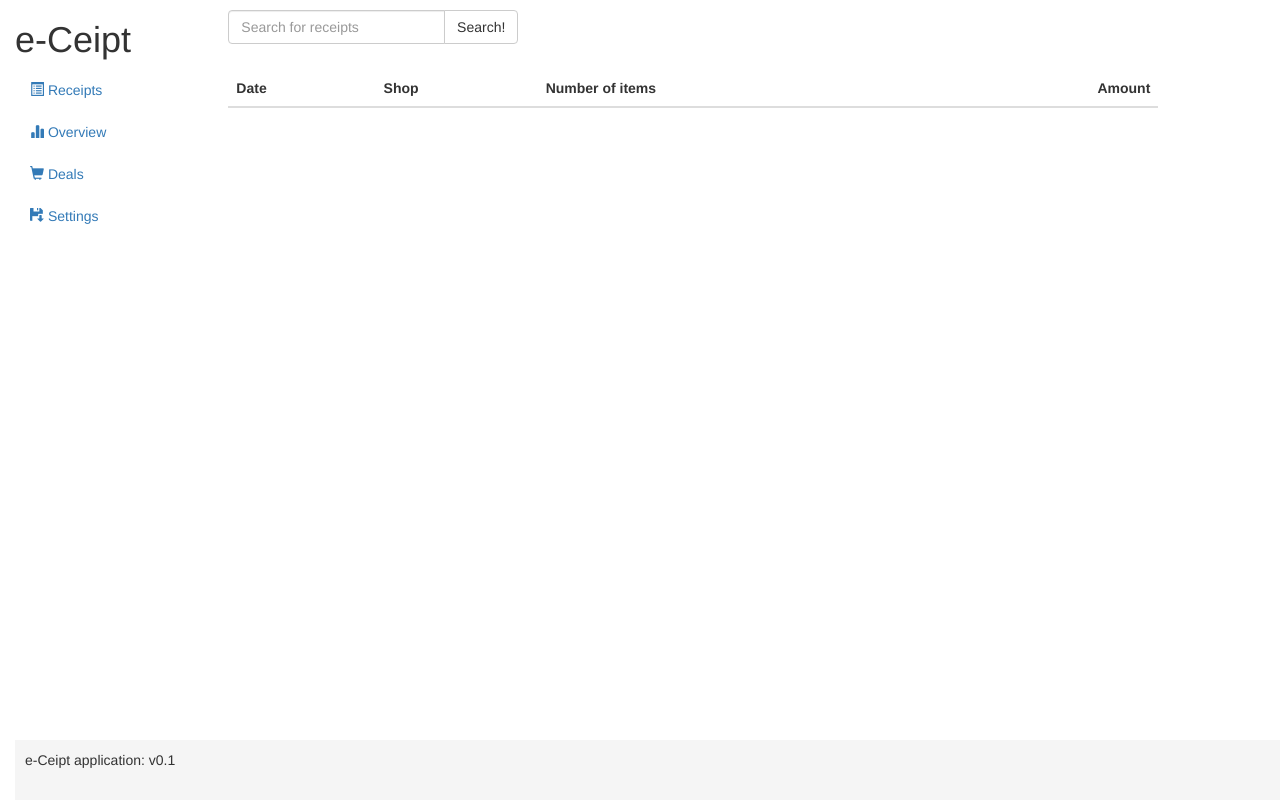
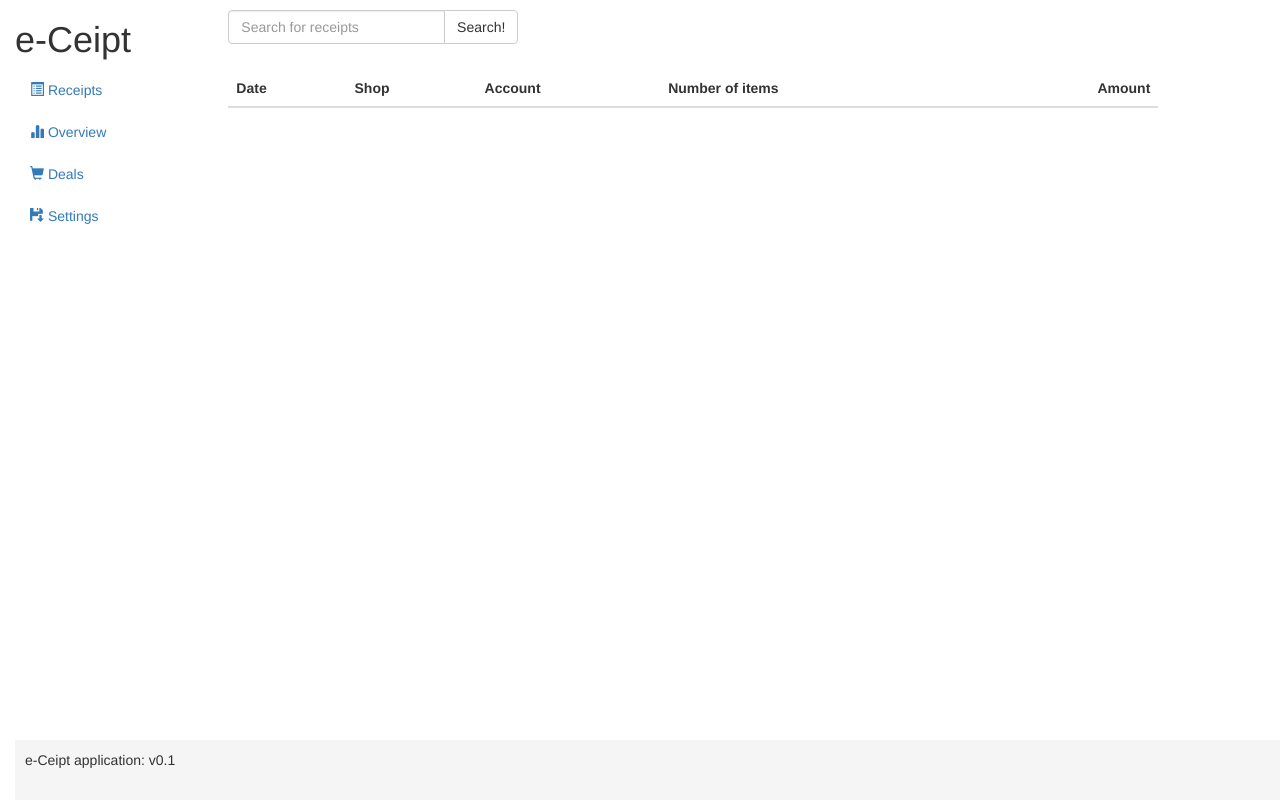
Before and after one commit to hahuunguyen/doekoe, a website: page app/index.html at #/view1 in a window 1280 px wide. Drawn offline with nearby package versions, Linux system fonts and the light colour scheme; some packages are replaced by stand-ins of ours.

Commit message:
addded account

```diff
--- a/app/data/data.json
+++ b/app/data/data.json
@@ -17,7 +17,8 @@
                 "certificate": "6A8713H75H6HHL",
                 "reference": "25423737",
                 "category": "food",
-                "price": 6.46
+                "price": 6.46,
+                "account": "NL15 RABO 0232 34 387"
             },
             {
                 "id": 2,
@@ -34,7 +35,8 @@
                 "certificate": "6A8713H75H6HHL",
                 "reference": "25423737",
                 "category": "clothing",
-                "price": 329.00
+                "price": 329.00,
+                "account": "NL15 RABO 0232 34 387"
             },
             {
                 "id": 3,
@@ -51,7 +53,8 @@
                 "certificate": "6A8713H75H6HHL",
                 "reference": "25423737",
                 "category": "clothing",
-                "price": 59.00
+                "price": 59.00,
+                "account": "NL15 RABO 0232 34 387"
             }
         ],
     "deals":
--- a/app/view1/view1.html
+++ b/app/view1/view1.html
@@ -6,6 +6,7 @@
             <tr>
                 <th>Date</th>
                 <th>Shop</th>
+                <th>Account</th>
                 <th>Number of items</th>
                 <th class="text-right">Amount</th>
             </tr>
@@ -14,6 +15,7 @@
             <tr ng-repeat="receipt in receipts">
                 <td>{{ receipt.date }}</td>
                 <td><a href="#" title="View al receipts from Sodexo">{{ receipt.shop }}</a></td>
+                <td>{{receipt.account}}</td>
                 <td>{{ receipt.items.length }}</td>
                 <td class="text-right">€ {{receipt.price | number:2}}</td>
                 <td class="text-right">
```
